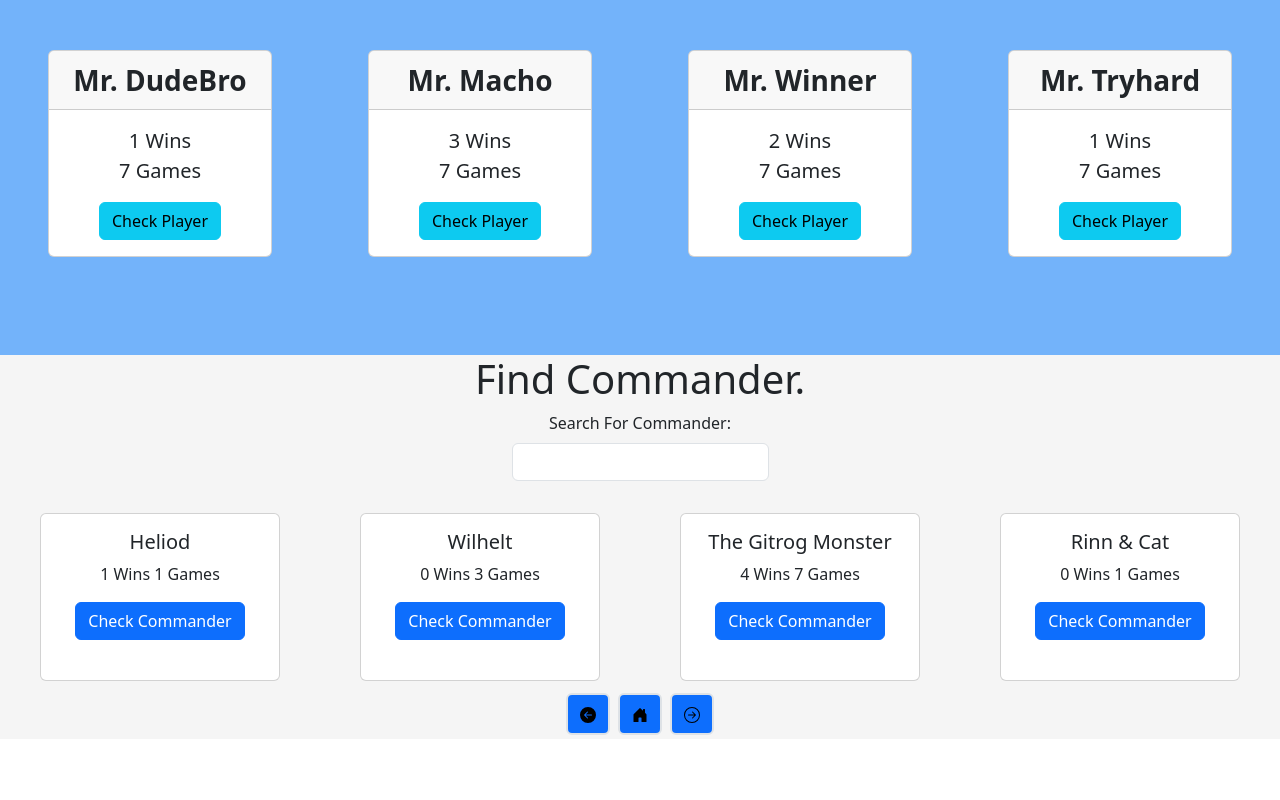
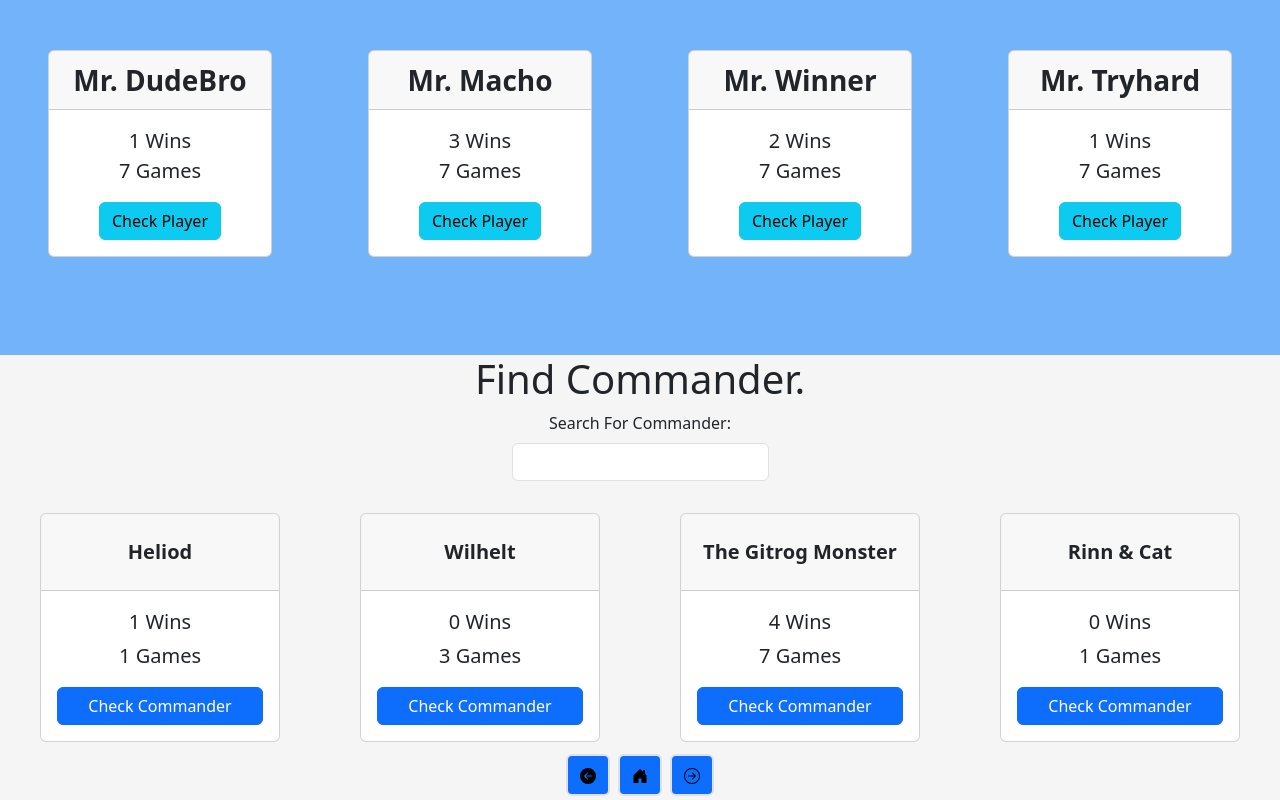
Before and after one commit to jakboa/commanderstatstracker, a React (Create React App) app: page / in a window 1280 px wide. Shown: the part 640-1440 px from the top of the page. Before the commit the page ends 1379 px from the top, so only its background shows below. Built offline with nearby package versions, Linux system fonts and the light colour scheme; no server answers.

Commit message:
v0.18.21 General Update
- Added better UI for Commander cards in Homepage.

- Continued work on Azure stuff. Got the database connected to Visual Studio Code and added four tables.

```diff
--- a/src/MockData.js
+++ b/src/MockData.js
@@ -2049,6 +2049,70 @@ export const gameInfo = [
         ],
 
         year: "2025"
+    },
+    {
+        Match_id: 62,
+
+        Group_name: 'B_Boys',
+
+        players: [
+            {
+                nickName: 'Token Tyrant',
+                commander: 'Hinata, Dawn-Crowned',
+                placement: 4
+            },
+
+            {
+                nickName: 'Graveyard Guru',
+                commander:'Disa the Restless',
+                placement: 3
+            },
+
+            {
+                nickName: 'Lifegain Legend',
+                commander: "Rafiq of the Many",
+                placement: 2
+            },
+            {
+                nickName: 'Planeswalker Pete',
+                commander: 'Minn, Wily Illusionist',
+                placement: 1
+            }
+        ],
+
+        year: "2025"
+    },
+    {
+        Match_id: 63,
+
+        Group_name: 'B_Boys',
+
+        players: [
+            {
+                nickName: 'Token Tyrant',
+                commander: 'Shelob, Child of Ungoliant',
+                placement: 2
+            },
+
+            {
+                nickName: 'Graveyard Guru',
+                commander:'Disa the Restless',
+                placement: 2
+            },
+
+            {
+                nickName: 'Lifegain Legend',
+                commander: "Muldrotha, the Gravetide",
+                placement: 2
+            },
+            {
+                nickName: 'Planeswalker Pete',
+                commander: 'Hazezon, Shaper of Sand',
+                placement: 1
+            }
+        ],
+
+        year: "2025"
     }
 
 ];
--- a/src/views/Homepage/HomepageCommandersSingle.js
+++ b/src/views/Homepage/HomepageCommandersSingle.js
@@ -16,9 +16,10 @@ export default function HomepageCommandersSingle( { name, results } ) {
 
     return (
         <Card className="mb-2" style={{ width:"15rem" }}>
-            <Card.Body>
-                <Card.Title>{name}</Card.Title>
-                <Card.Text>{results.first} Wins {results.games} Games </Card.Text>
+            <Card.Header className="d-flex justify-content-center align-items-center fs-5 fw-bold h-50">{name}</Card.Header>
+            <Card.Body className="d-flex fs-5 fw-medium flex-column justify-content-end">
+                <Card.Text className="mb-1">{results.first} Wins</Card.Text>
+                <Card.Text>{results.games} Games </Card.Text>
                 <Button onClick={handleCommanderClick}>Check Commander</Button>
             </Card.Body>
         </Card>
```
